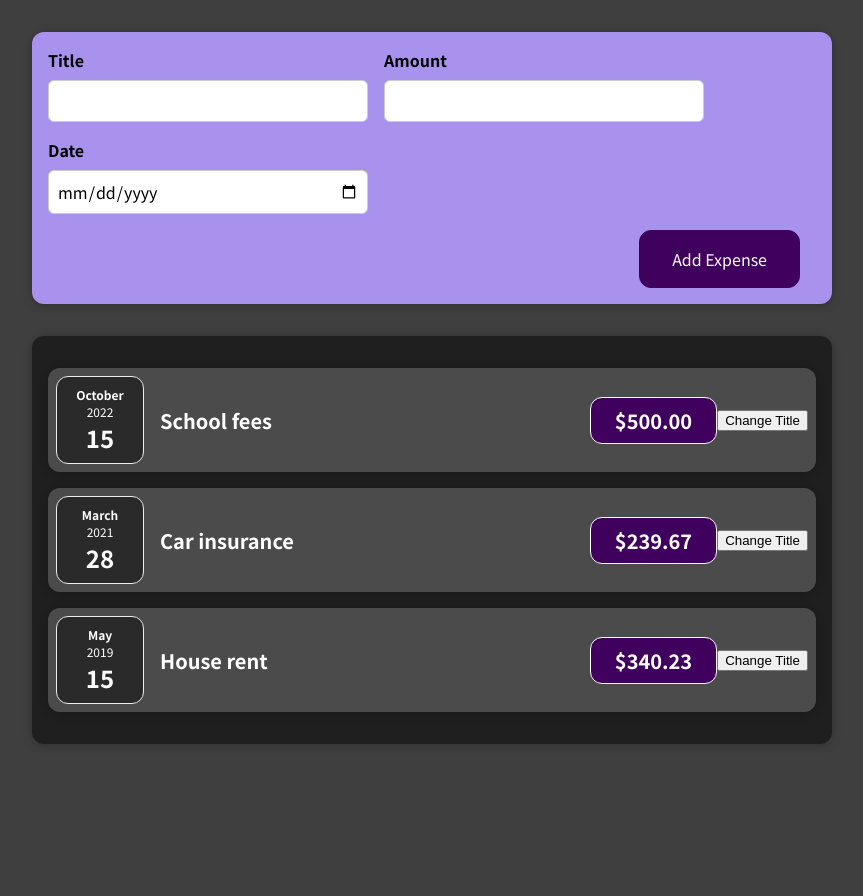
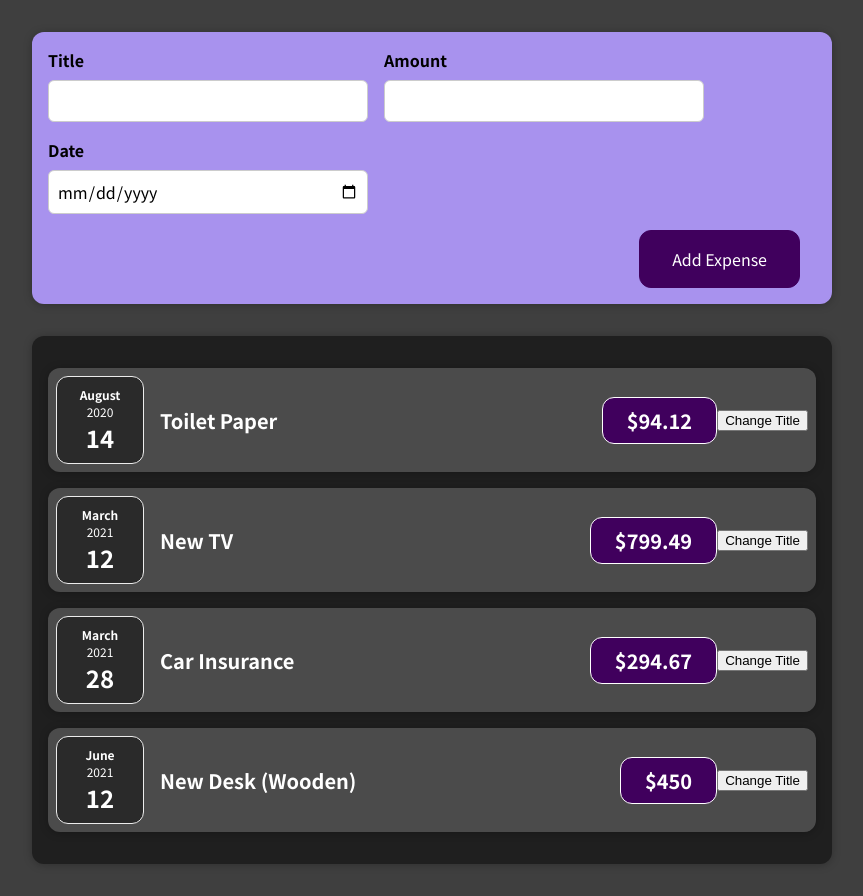
Before and after one commit to devBayo/react-complete-guide, a React (Create React App) app: page / in a window 1280 px wide. Shown: the whole page, without its empty margins (208-1071 px from the left). Before the commit the page ends 800 px from the top, so only its background shows below. Built offline with nearby package versions, Linux system fonts and the light colour scheme.

Commit message:
changed expenses

```diff
--- a/src/components/Expenses/Expenses.jsx
+++ b/src/components/Expenses/Expenses.jsx
@@ -2,19 +2,28 @@ import ExpenseItem from './ExpenseItem';
 import Card from '../UI/Card';
 import './Expenses.css';
 
-const Expenses = () => {
+const Expenses = props => {
   return (
     <Card className="expenses">
-      <ExpenseItem amount="500.00" title="School fees" date={new Date()} />
       <ExpenseItem
-        amount="239.67"
-        title="Car insurance"
-        date={new Date(2021, 2, 28)}
+        amount={props.item[0].amount}
+        title={props.item[0].title}
+        date={props.item[0].date}
       />
       <ExpenseItem
-        amount="340.23"
-        title="House rent"
-        date={new Date(2019, 4, 15)}
+        amount={props.item[1].amount}
+        title={props.item[1].title}
+        date={props.item[1].date}
+      />
+      <ExpenseItem
+        amount={props.item[2].amount}
+        title={props.item[2].title}
+        date={props.item[2].date}
+      />
+      <ExpenseItem
+        amount={props.item[3].amount}
+        title={props.item[3].title}
+        date={props.item[3].date}
       />
     </Card>
   );
```
